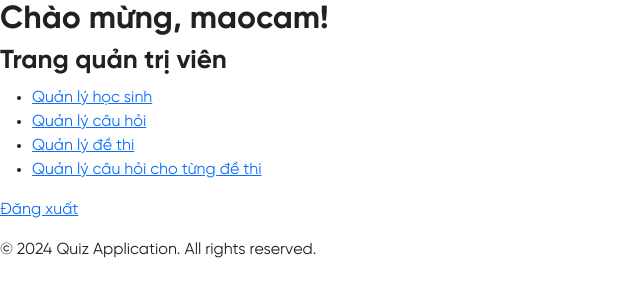
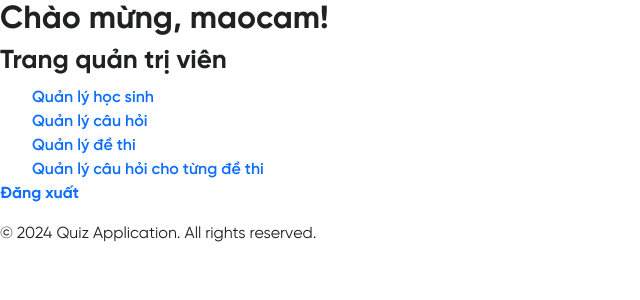
Before and after one commit to Cam-Ba-Mao/trac-nghiem-demo, a PHP site: page /trac-nghiem-demo/ in a window 1280 px wide. Shown: the part 91-391 px from the top of the page, without its empty margins (0-640 px from the left). Run offline with PHP 8.4, Linux system fonts and the light colour scheme; a user stored in the database is signed in.

Commit message:
update header

```diff
--- a/assets/css/styles.css
+++ b/assets/css/styles.css
@@ -444,6 +444,9 @@ body.scroll-down .tdmu-take-exam .student-info {
   }
 }
 
+.tdmu-take-exam {
+  padding-top: 2rem;
+}
 .tdmu-take-exam .tdmu-title {
   text-align: center;
   margin-bottom: 1.5rem;
@@ -798,5 +801,43 @@ body.scroll-down .tdmu-take-exam .student-info {
     max-width: 540px;
   }
 }
+.tdmu-home-page ul {
+  padding-left: 0;
+  margin-bottom: 0;
+  list-style: none;
+}
+.tdmu-home-page li {
+  padding-left: 2rem;
+}
+.tdmu-home-page li a {
+  font-size: 16px;
+  font-weight: 600;
+  text-decoration: none;
+}
+
+.logout-btn {
+  text-decoration: none;
+  font-weight: 700;
+}
+
+.tdmu-results {
+  padding-top: 2rem;
+}
+.tdmu-results ul {
+  padding-left: 0;
+  margin-bottom: 0;
+  list-style: none;
+}
+.tdmu-results li {
+  padding-left: 1.5rem;
+}
+
+.tdmu-list-results {
+  padding-top: 2rem;
+}
+
+.tdmu-exams {
+  padding-top: 2rem;
+}
 
 /*# sourceMappingURL=styles.css.map */
--- a/assets/css/styles.scss
+++ b/assets/css/styles.scss
@@ -77,6 +77,8 @@ body {
 }
 
 .tdmu-take-exam {
+    padding-top: 2rem;
+
     .tdmu-title {
         text-align: center;
         margin-bottom: 1.5rem;
@@ -480,3 +482,44 @@ body {
 
     }
 }
+
+.tdmu-home-page {
+    ul {
+        @include reset-list;
+    }
+
+    li {
+        padding-left: 2rem;
+
+        a {
+            font-size: 16px;
+            font-weight: 600;
+            text-decoration: none;
+        }
+    }
+}
+
+.logout-btn {
+    text-decoration: none;
+    font-weight: 700;
+}
+
+.tdmu-results {
+    padding-top: 2rem;
+
+    ul {
+        @include reset-list;
+    }
+
+    li {
+        padding-left: 1.5rem;
+    }
+}
+
+.tdmu-list-results {
+    padding-top: 2rem;
+}
+
+.tdmu-exams {
+    padding-top: 2rem;
+}
--- a/assets/js/scripts.js
+++ b/assets/js/scripts.js
@@ -146,8 +146,8 @@ function getRootVars() {
 
         $(document).ready(function () {
             getRootVars();
-            calculateScroll();
-            handleScrollMenu();
+            // calculateScroll();
+            // handleScrollMenu();
         });
     });
 
--- a/index.php
+++ b/index.php
@@ -19,6 +19,7 @@ $title = "Trang chính";
 include('header.php');
 
 ?>
+    <section class="tdmu-home-page">
         <h1 class="tdmu-title">Chào mừng, <?php echo $_SESSION['username']; ?>!</h1>
 
         <?php if ($role == 'admin'): ?>
@@ -37,6 +38,6 @@ include('header.php');
             </ul>
         <?php endif; ?>
 
-    <p><a href="logout.php">Đăng xuất</a></p>
-
+        <p><a href="logout.php" class="logout-btn">Đăng xuất</a></p>
+    </section>
 <?php include('footer.php'); ?>
--- a/student/exams.php
+++ b/student/exams.php
@@ -15,7 +15,7 @@ $title = "Danh sách đề thi";
 
 include(__DIR__ . '/../header.php');
 ?>
-
+    <section class="tdmu-exams">
         <h1 class="tdmu-title">Danh sách đề thi</h1>
         <ul>
             <?php while($exam = mysqli_fetch_assoc($result)) { ?>
@@ -24,4 +24,6 @@ include(__DIR__ . '/../header.php');
                 </li>
             <?php } ?>
         </ul>
+    </section>
+
 <?php include(__DIR__ . '/../footer.php');
```
Also changed, not shown: student/list-results.php (+5 -2 lines), student/results.php (+7 -11 lines), 1 other file. Lines whose indentation alone changed are shown as unchanged.
